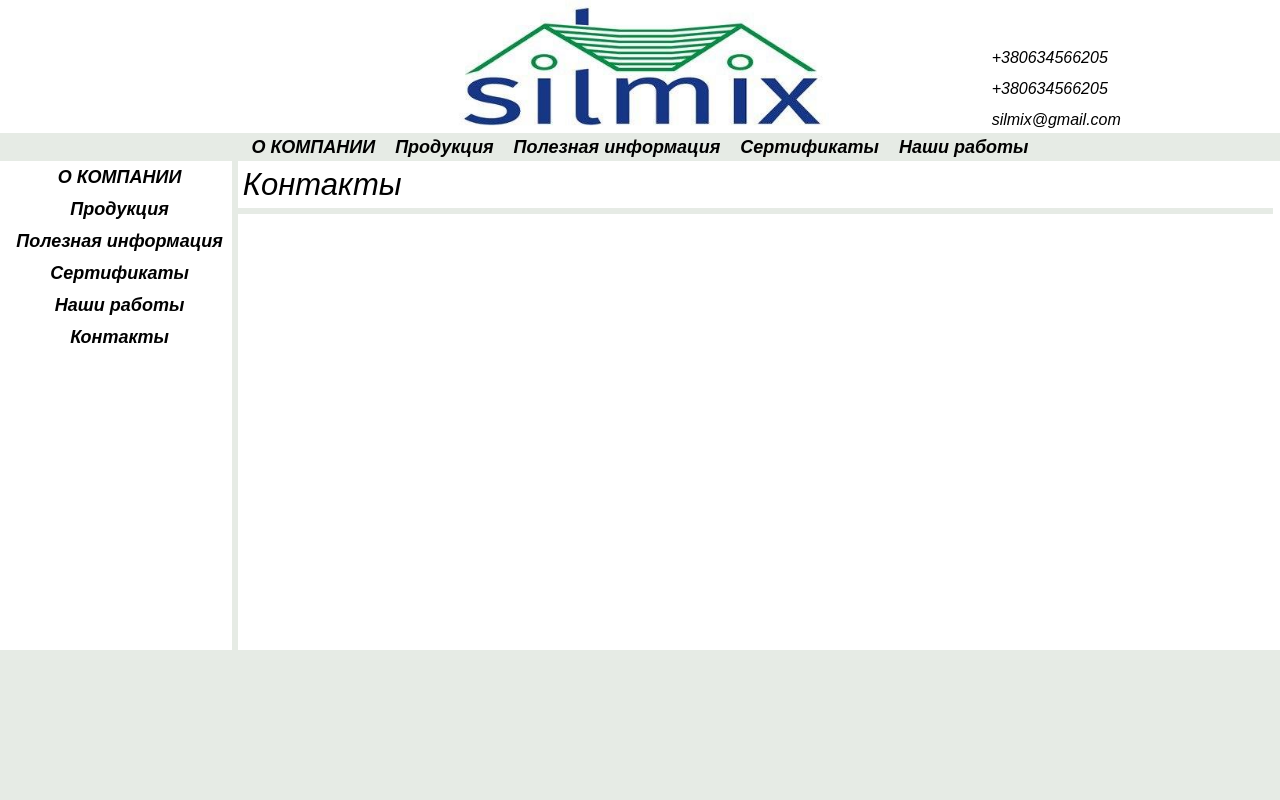
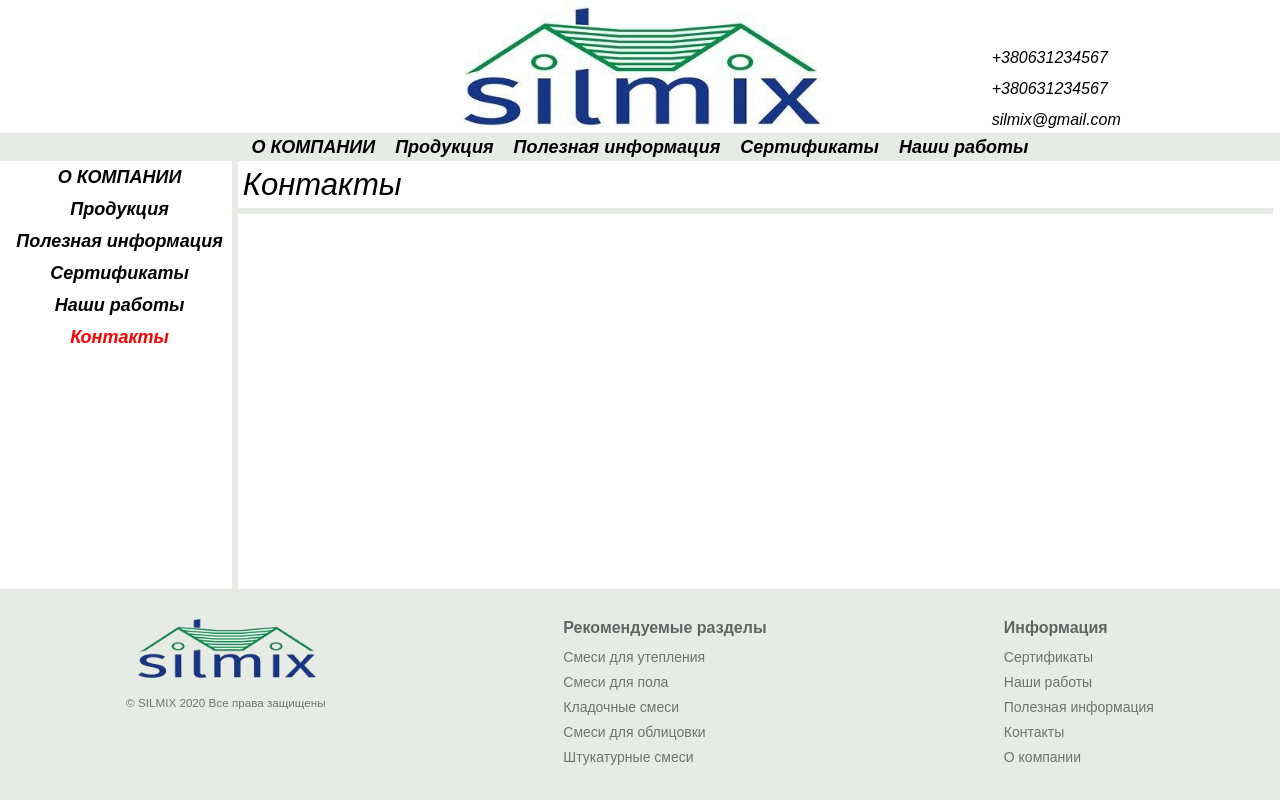
Before and after one commit to AllexxT/slmx, a Django app: page /kontakty/ in a window 1280 px wide. Run offline with Django 3.2, Linux system fonts and the light colour scheme; data comes from the database, SQL or seed files in the repository; both versions use the stored data as it was after the commit; some libraries are stand-ins or nearby versions.

Commit message:
add footer and menu hover

```diff
--- a/frontend/static/frontend/css/base.css
+++ b/frontend/static/frontend/css/base.css
@@ -43,7 +43,7 @@ body { background: #e6ebe5; font-family: Arial, Helvetica, sans-serif; }
 
 .site-section main { display: flex; flex-grow: 1; flex-direction: column; background: white; }
 
-.site-section footer { width: 100%; min-height: 150px; }
+.site-section footer { width: 100%; background: #e6ebe5; border-top: 6px solid #e6ebe5; padding-bottom: 30px; }
 
 .container, .body-container { max-width: 1265px; margin: 0px auto; display: flex; flex-flow: column; }
 
@@ -88,3 +88,23 @@ body { background: #e6ebe5; font-family: Arial, Helvetica, sans-serif; }
 .title { display: block; font-size: 18px; font-style: italic; padding: 8px 0 8px 5px; border-bottom: 6px solid #e6ebe5; }
 
 .title h1 { font-size: 31px; font-weight: 100; }
+
+.footer { display: flex; justify-content: space-around; padding-top: 20px; }
+
+.footer__logo { display: flex; flex: 0 1 200px; overflow: hidden; flex-flow: wrap; align-content: flex-start; }
+
+.footer__logo img { width: 100%; object-fit: contain; margin-bottom: 15px; }
+
+.footer__logo small { color: #727272; }
+
+.footer__logo-container { display: flex; }
+
+.footer__links li { line-height: 25px; }
+
+.footer__links p { font-size: 16px; font-weight: 700; color: #636466; line-height: 25px; padding-bottom: 5px; }
+
+.footer__links a { color: #727272; line-height: 18px; }
+
+.footer__links a:hover { color: red; text-decoration: underline; }
+
+.menu-active { color: red; }
--- a/frontend/static/frontend/css/productPage.css
+++ b/frontend/static/frontend/css/productPage.css
@@ -7,7 +7,7 @@
 
 .product__image img { width: 100%; object-fit: contain; }
 
-.product__info { overflow: hidden; position: relative; height: 427px; margin-top: 8px; padding-left: 25px; max-width: 400px; }
+.product__info { overflow: hidden; position: relative; height: 350px; margin-top: 8px; padding-left: 25px; max-width: 400px; }
 
 .benefits { display: flex; flex-flow: column; width: 115%; }
 
--- a/frontend/static/frontend/css/products.css
+++ b/frontend/static/frontend/css/products.css
@@ -4,9 +4,9 @@
 
 .item { display: flex; flex-flow: column; position: relative; flex: 0 1 25%; min-height: 350px; border-right: 1px solid #e6ebe5; border-bottom: 1px solid #e6ebe5; padding: 0 5px; }
 
-.item__novelty { position: absolute; right: 0; top: 0; }
+.item__novelty { width: 30%; position: absolute; right: 0; top: 0; }
 
-.item__image { display: block; text-align: center; max-width: 75%; margin: 0 auto; flex: 1; }
+.item__image { display: block; text-align: center; max-width: 75%; margin: 5px auto 0 auto; flex: 1; }
 
 .item__image img { max-width: 100%; object-fit: contain; }
 
--- a/frontend/templates/frontend/about.html
+++ b/frontend/templates/frontend/about.html
@@ -5,7 +5,8 @@ Head
 {% endcomment %}
 {% block meta %}
 <link rel="stylesheet" href="{% static 'frontend/css/productPage.css' %}">
-<meta name="description" content="{{ product.seoDescription }}">
+<meta name="description" content="{{ content.description }}">
+<meta name="keywords" content="{{ content.keywords }}">
 {% endblock meta %}
 <title>
     {% block title %}
--- a/frontend/templates/frontend/base.html
+++ b/frontend/templates/frontend/base.html
@@ -22,19 +22,21 @@
                     <div class="header__logo"><img src="{% static 'frontend/images/Logo.jpg' %}" alt="Silmix"></div>
                     <div class="contacts">
                         <div class="contacts__items">
-                            <div class="contacts__item">+380634566205</div>
-                            <div class="contacts__item">+380634566205</div>
+                            <div class="contacts__item">+380631234567</div>
+                            <div class="contacts__item">+380631234567</div>
                             <div class="contacts__item">silmix@gmail.com</div>
                         </div>
                     </div>
                 </div>
             </div>
             <ol class="top-menu">
-                <li class="top-menu__item"><a href="{% url 'about' %}" class="top-menu__link">О КОМПАНИИ</a></li>
-                <li class="top-menu__item"><a href="/" class="top-menu__link">Продукция</a></li>
-                <li class="top-menu__item"><a href="{% url 'useful_info' %}" class="top-menu__link">Полезная информация</a></li>
-                <li class="top-menu__item"><a href="{% url 'sertificates' %}" class="top-menu__link">Сертификаты</a></li>
-                <li class="top-menu__item"><a href="{% url 'our_works' %}" class="top-menu__link">Наши работы</a></li>
+                <li class="top-menu__item"><a href="{% url 'about' %}" class="top-menu__link {% if about %}menu-active{% endif %}">О КОМПАНИИ</a></li>
+                <li class="top-menu__item"><a href="/" class="top-menu__link {% if index %}menu-active{% endif %}">Продукция</a></li>
+                <li class="top-menu__item"><a href="{% url 'useful_info' %}" class="top-menu__link {% if usefInfo %}menu-active{% endif %}">Полезная
+                        информация</a></li>
+                <li class="top-menu__item"><a href="{% url 'sertificates' %}" class="top-menu__link {% if sertificates %}menu-active{% endif %}">Сертификаты</a>
+                </li>
+                <li class="top-menu__item"><a href="{% url 'our_works' %}" class="top-menu__link {% if ourWorks %}menu-active{% endif %}">Наши работы</a></li>
             </ol>
         </header>
         <main>
@@ -42,12 +44,17 @@
                 <div class="body-container">
                     <div class="body-wrapper">
                         <ol class="side-menu">
-                            <li class="side-menu__item"><a href="{% url 'about' %}" class="side-menu__link">О КОМПАНИИ</a></li>
-                            <li class="side-menu__item"><a href="/" class="side-menu__link">Продукция</a></li>
-                            <li class="side-menu__item"><a href="{% url 'useful_info' %}" class="side-menu__link">Полезная информация</a></li>
-                            <li class="side-menu__item"><a href="{% url 'sertificates' %}" class="side-menu__link">Сертификаты</a></li>
-                            <li class="side-menu__item"><a href="{% url 'our_works' %}" class="side-menu__link">Наши работы</a></li>
-                            <li class="side-menu__item"><a href="{% url 'contacts' %}" class="side-menu__link">Контакты</a></li>
+                            <li class="side-menu__item"><a href="{% url 'about' %}" class="side-menu__link {% if about %}menu-active{% endif %}">О
+                                    КОМПАНИИ</a></li>
+                            <li class="side-menu__item"><a href="/" class="side-menu__link {% if index %}menu-active{% endif %}">Продукция</a></li>
+                            <li class="side-menu__item"><a href="{% url 'useful_info' %}"
+                                    class="side-menu__link {% if usefInfo %}menu-active{% endif %}">Полезная информация</a></li>
+                            <li class="side-menu__item"><a href="{% url 'sertificates' %}"
+                                    class="side-menu__link {% if sertificates %}menu-active{% endif %}">Сертификаты</a></li>
+                            <li class="side-menu__item"><a href="{% url 'our_works' %}" class="side-menu__link {% if ourWorks %}menu-active{% endif %} ">Наши
+                                    работы</a></li>
+                            <li class="side-menu__item"><a href="{% url 'contacts' %}"
+                                    class="side-menu__link {% if contacts %}menu-active{% endif %}">Контакты</a></li>
                         </ol>
                         <div class="main-content">
                             {% block content %}
@@ -59,7 +66,34 @@
             </div>
         </main>
         <footer>
-            <div class="container"></div>
+            <div class="container">
+                <div class="footer">
+                    <div class="footer__logo">
+                        <div class="footer__logo-container"><img src="{% static 'frontend/images/Logo_t.png' %}" alt="Silmix"></div>
+                        <small>© SILMIX 2020 Все права защищены</small>
+                    </div>
+                    <div class="footer__links">
+                        <p>Рекомендуемые разделы</p>
+                        <ul>
+                            <li><a href="{% url 'uteplenie' %}">Смеси для утепления</a></li>
+                            <li><a href="{% url 'pol' %}">Смеси для пола</a></li>
+                            <li><a href="{% url 'kladka' %}">Кладочные смеси</a></li>
+                            <li><a href="{% url 'oblicovka' %}">Смеси для облицовки</a></li>
+                            <li><a href="{% url 'shtukaturka' %}">Штукатурные смеси</a></li>
+                        </ul>
+                    </div>
+                    <div class="footer__links">
+                        <p>Информация</p>
+                        <ul>
+                            <li><a href="{% url 'sertificates' %}">Сертификаты</a></li>
+                            <li><a href="{% url 'our_works' %}">Наши работы</a></li>
+                            <li><a href="{% url 'useful_info' %}">Полезная информация</a></li>
+                            <li><a href="{% url 'contacts' %}">Контакты</a></li>
+                            <li><a href="{% url 'about' %}">О компании</a></li>
+                        </ul>
+                    </div>
+                </div>
+            </div>
         </footer>
     </div>
 </body>
--- a/frontend/templates/frontend/contacts.html
+++ b/frontend/templates/frontend/contacts.html
@@ -5,7 +5,8 @@ Head
 {% endcomment %}
 {% block meta %}
 <link rel="stylesheet" href="{% static 'frontend/css/productPage.css' %}">
-<meta name="description" content="{{ product.seoDescription }}">
+<meta name="description" content="{{ content.description }}">
+<meta name="keywords" content="{{ content.keywords }}">
 {% endblock meta %}
 <title>
     {% block title %}
--- a/frontend/templates/frontend/our_works.html
+++ b/frontend/templates/frontend/our_works.html
@@ -5,7 +5,8 @@ Head
 {% endcomment %}
 {% block meta %}
 <link rel="stylesheet" href="{% static 'frontend/css/productPage.css' %}">
-<meta name="description" content="{{ product.seoDescription }}">
+<meta name="description" content="{{ content.description }}">
+<meta name="keywords" content="{{ content.keywords }}">
 {% endblock meta %}
 <title>
     {% block title %}
--- a/frontend/templates/frontend/productPage.html
+++ b/frontend/templates/frontend/productPage.html
@@ -107,7 +107,7 @@ Body
     let table = document.getElementsByClassName('specific__table')[0]
 
     let tableInfoStyles = window.getComputedStyle(table)
-    if (parseInt(tableInfoStyles.height) < 255) readMore.remove();
+    if (parseInt(tableInfoStyles.height) < 210) readMore.remove();
 
     function readMoreToggler() {
         if (productInfo.className.includes('opened')) {
--- a/frontend/templates/frontend/useful_info.html
+++ b/frontend/templates/frontend/useful_info.html
@@ -5,7 +5,8 @@ Head
 {% endcomment %}
 {% block meta %}
 <link rel="stylesheet" href="{% static 'frontend/css/productPage.css' %}">
-<meta name="description" content="{{ product.seoDescription }}">
+<meta name="description" content="{{ content.description }}">
+<meta name="keywords" content="{{ content.keywords }}">
 {% endblock meta %}
 <title>
     {% block title %}
--- a/pages/views.py
+++ b/pages/views.py
@@ -1,6 +1,7 @@
 from django.shortcuts import render
 from django.template import loader
 from pages.models import Page
+
 
 def sertificates(request):
     content = Page.objects.get(page='sertifikaty')
@@ -8,8 +9,10 @@ def sertificates(request):
         request, 'frontend/sertificates.html',
         {
             'content': content,
+            'sertificates': True,
         }
     )
+
 
 def our_works(request):
     content = Page.objects.get(page='nashi-raboty')
@@ -17,8 +20,10 @@ def our_works(request):
         request, 'frontend/our_works.html',
         {
             'content': content,
+            'ourWorks': True,
         }
     )
+
 
 def about(request):
     content = Page.objects.get(page='o-kompanii')
@@ -26,8 +31,10 @@ def about(request):
         request, 'frontend/about.html',
         {
             'content': content,
+            'about': True,
         }
     )
+
 
 def contacts(request):
     content = Page.objects.get(page='kontakty')
@@ -35,8 +42,10 @@ def contacts(request):
         request, 'frontend/contacts.html',
         {
             'content': content,
+            'contacts': True,
         }
     )
+
 
 def useful_info(request):
     content = Page.objects.get(page='poleznaya-informaciya')
@@ -44,5 +53,6 @@ def useful_info(request):
         request, 'frontend/useful_info.html',
         {
             'content': content,
+            'usefInfo': True,
         }
     )
--- a/silmix_scss/base.scss
+++ b/silmix_scss/base.scss
@@ -29,7 +29,9 @@ body {
     }
     footer {
         width: 100%;
-        min-height: 150px;
+        background: $BACK-BACKGROUND;
+        border-top: 6px solid $BACK-BACKGROUND;
+        padding-bottom: 30px;
     }
 }
 %container {
@@ -158,3 +160,54 @@ body {
         font-weight: 100;
     }
 }
+
+.footer {
+    display: flex;
+    justify-content: space-around;
+    padding-top: 20px;
+
+    &__logo {
+        display: flex;
+        flex: 0 1 200px;
+        overflow: hidden;
+        flex-flow: wrap;
+        align-content: flex-start;
+        img {
+            width: 100%;
+            object-fit: contain;
+            margin-bottom: 15px;
+        }
+        small {
+            color: #727272;
+        }
+    }
+
+    &__logo-container {
+        display: flex;
+    }
+
+    &__links {
+        & li {
+            line-height: 25px;
+        }
+        & p {
+            font-size: 16px;
+            font-weight: 700;
+            color: #636466;
+            line-height: 25px;
+            padding-bottom: 5px;
+        }
+        & a {
+            color: #727272;
+            line-height: 18px;
+            &:hover {
+                color: red;
+                text-decoration: underline;
+            }
+        }
+    }
+}
+
+.menu-active {
+    color: red;
+}
--- a/silmix_scss/productPage.scss
+++ b/silmix_scss/productPage.scss
@@ -22,7 +22,7 @@
     &__info {
         overflow: hidden;
         position: relative;
-        height: 427px;
+        height: 350px;
         margin-top: 8px;
         padding-left: 25px;
         max-width: 400px;
--- a/silmix_scss/products.scss
+++ b/silmix_scss/products.scss
@@ -22,6 +22,7 @@
     padding: 0 5px;
 
     &__novelty {
+        width: 30%;
         position: absolute;
         right: 0;
         top: 0;
@@ -33,7 +34,7 @@
         display: block;
         text-align: center;
         max-width: 75%;
-        margin: 0 auto;
+        margin: 5px auto 0 auto;
         flex: 1;
         img {
             max-width: 100%;
```
Also changed, not shown: frontend/templates/frontend/products.html (+8 -2 lines), frontend/templates/frontend/sertificates.html (+5 -3 lines), frontend/views.py (+9 -7 lines), db.sqlite3, frontend/static/frontend/images/Logo_t.png (added).
